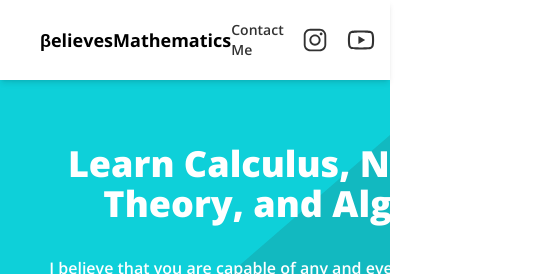
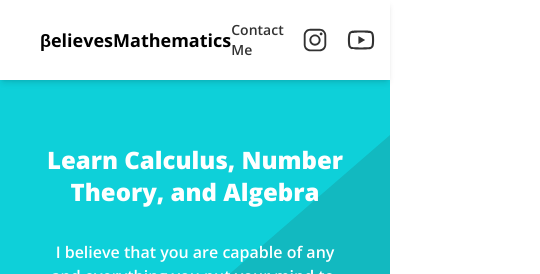
Before and after one commit to sqwyer/believes-mathematics, a React (Vite) app: page / in a window 390 px wide. Shown: the top 274 px of the page, 540 px wide, since content can reach past the window. Built offline with nearby package versions, Linux system fonts and the light colour scheme; no server answers.

Commit message:
Update App.tsx

```diff
--- a/src/App.tsx
+++ b/src/App.tsx
@@ -36,8 +36,8 @@ function App() {
         clipPath: "polygon(0 56%, 100% 16%, 100% 100%, 0 100%)"
       }}></div>
       <div className="flex flex-col gap-8 z-20">
-        <h1 className="w-[500px] mx-auto text-center md:text-left md:mx-0 text-4xl xl:text-6xl font-extrabold md:w-[500px] xl:w-[600px] 2xl:w-[800px] text-white z-20 selection:bg-[#0fa0a5]" >Learn Calculus, Number Theory, and Algebra</h1>
-        <p className="lg:text-lg font-semibold w-[450px] text-center md:text-left mx-auto md:mx-0 md:w-[374px] text-white z-20 selection:bg-[#0fa0a5]" >I believe that you are capable of any and everything you put your mind to. Take a moment, breathe, and believe.</p>
+        <h1 className="w-full mx-auto text-center md:text-left md:mx-0 text-2xl md:text-4xl lg:text-5xl xl:text-6xl font-extrabold md:w-[500px] xl:w-[600px] 2xl:w-[800px] text-white z-20 selection:bg-[#0fa0a5]" >Learn Calculus, Number Theory, and Algebra</h1>
+        <p className="lg:text-lg font-semibold w-full text-center md:text-left mx-auto md:mx-0 md:w-[374px] text-white z-20 selection:bg-[#0fa0a5]" >I believe that you are capable of any and everything you put your mind to. Take a moment, breathe, and believe.</p>
       </div>
       <img className="absolute bottom-0 left-0 right-0 w-full h-[65vh] md:h-[50vh] md:w-auto md:left-auto md:right-10 z-30 xl:right-52 select-none " src={hero}></img>
     </div>
```
